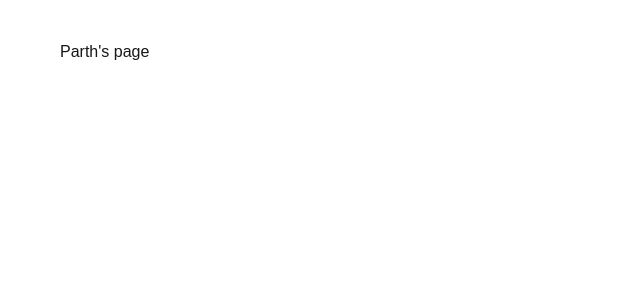
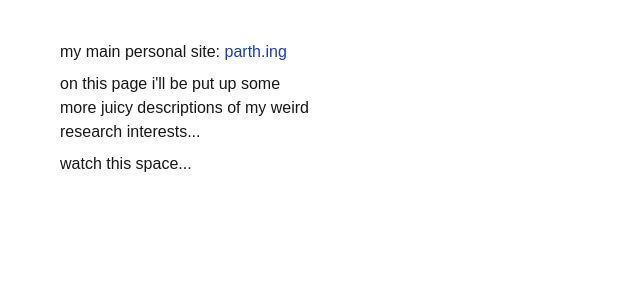
Before and after one commit to parth-agrawal/club-website, a Next.js app: page /parth in a window 1280 px wide. Shown: the top 300 px of the page, without its empty margins (0-640 px from the left). Built offline with nearby package versions, Linux system fonts and the light colour scheme.

Commit message:
parth boilerplate

```diff
--- a/app/parth/page.tsx
+++ b/app/parth/page.tsx
@@ -1,5 +1,17 @@
-export default function Parth(){
-    return <div className="w-full px-5 md:w-[300px] md:ml-10 mt-10 space-y-2">
-        Parth&apos;s page
+export default function Parth() {
+  return (
+    <div className="w-full px-5 md:w-[300px] md:ml-10 mt-10 space-y-2">
+      <div>
+        my main personal site:{" "}
+        <a href="https://parth.ing" className="text-blue-800">
+          parth.ing
+        </a>
+      </div>
+      <div>
+        on this page i'll be put up some more juicy descriptions of my weird
+        research interests...
+      </div>
+      <div>watch this space...</div>
     </div>
+  );
 }
```
